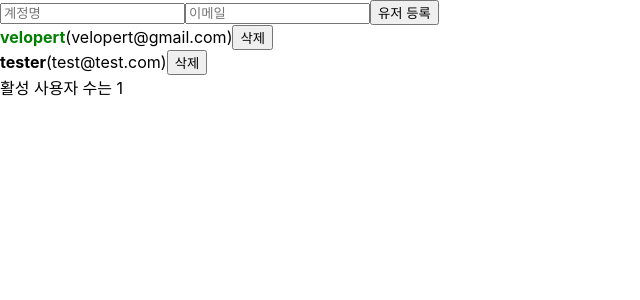
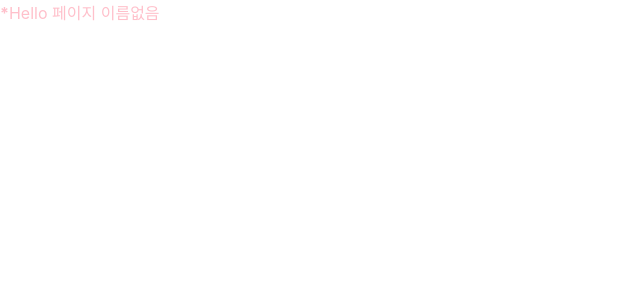
Before and after one commit to witch-factory/modern-react, a React (Create React App) app: page / in a window 1280 px wide. Shown: the top 300 px of the page, without its empty margins (0-640 px from the left). Built offline with nearby package versions, Linux system fonts and the light colour scheme.

Commit message:
hello 컴포넌트를 클래스 형태로 구현

```diff
--- a/src/hello.js
+++ b/src/hello.js
@@ -1,7 +1,18 @@
-import React from "react";
+import React, {Component} from "react";
 
-const Hello=({color, name, isSpecial})=>{
-  return <div style={{color}}>{isSpecial && <b>special </b>}name is {name}</div>
+class Hello extends Component{
+  static defaultProps={
+    name:"이름없음"
+  }
+  render(){
+    const {color, name, isSpecial}=this.props;
+    return (
+      <div style={{color}}>
+        {isSpecial && <b>*</b>}
+        Hello 페이지 {name}
+      </div>
+    )
+  }
 }
 
 export default Hello;
--- a/src/index.js
+++ b/src/index.js
@@ -3,10 +3,11 @@ import ReactDOM from 'react-dom';
 import './index.css';
 import App from './App';
 import reportWebVitals from './reportWebVitals';
+import Hello from "./hello";
 
 ReactDOM.render(
   <React.StrictMode>
-    <App />
+    <Hello isSpecial={true} color={'pink'}/>
   </React.StrictMode>,
   document.getElementById('root')
 );
```
